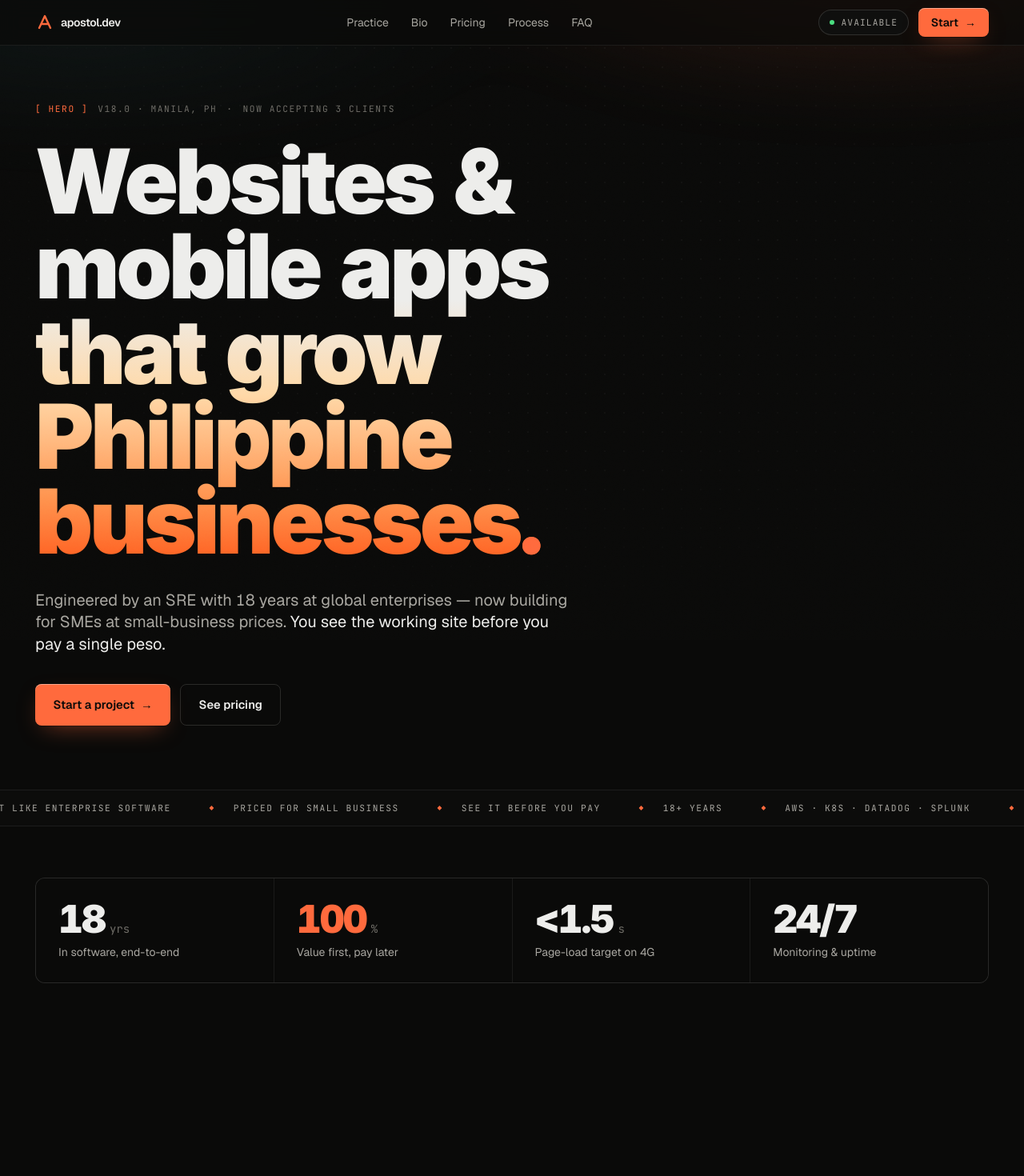
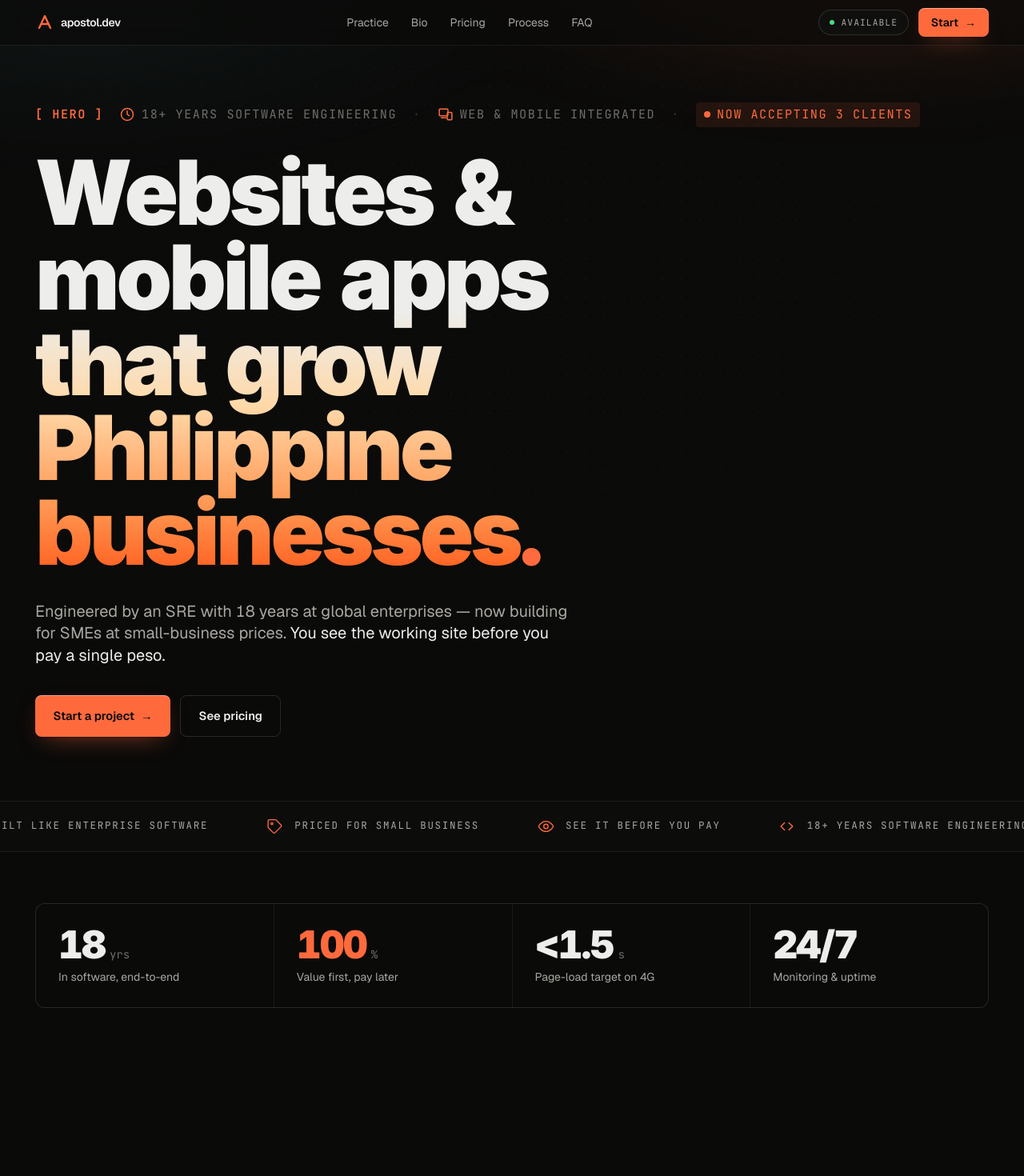
Before and after one commit to jcapostol10/apostol-dev, a Next.js app: page / in a window 1280 px wide. Shown: the top 1470 px of the page at 80% size. Built offline with nearby package versions, Linux system fonts and the light colour scheme.

Commit message:
Refresh hero eyebrow strip with icons and bigger text

```diff
--- a/src/app/page.tsx
+++ b/src/app/page.tsx
@@ -93,6 +93,68 @@ const faqs = [
   { q: "Can I cancel?", a: "Anytime, no questions asked. I'll export your content and help you transition. No lock-in contracts." },
 ];
 
+const iconProps = {
+  width: 22,
+  height: 22,
+  viewBox: "0 0 24 24",
+  fill: "none" as const,
+  stroke: "currentColor",
+  strokeWidth: 1.5,
+  strokeLinecap: "round" as const,
+  strokeLinejoin: "round" as const,
+};
+
+const tickerItems = [
+  {
+    text: "Built like enterprise software",
+    icon: (
+      <svg {...iconProps}>
+        <rect x="3.5" y="4.5" width="17" height="6" rx="1.2" />
+        <rect x="3.5" y="13.5" width="17" height="6" rx="1.2" />
+        <circle cx="7" cy="7.5" r="0.7" fill="currentColor" />
+        <circle cx="7" cy="16.5" r="0.7" fill="currentColor" />
+      </svg>
+    ),
+  },
+  {
+    text: "Priced for small business",
+    icon: (
+      <svg {...iconProps}>
+        <path d="M20.6 12.4 12.4 20.6a1.7 1.7 0 0 1-2.4 0L3.4 14a1.7 1.7 0 0 1-.5-1.2V5a2.1 2.1 0 0 1 2.1-2.1h7.8c.5 0 .9.2 1.2.5l6.6 6.6a1.7 1.7 0 0 1 0 2.4Z" />
+        <circle cx="8.2" cy="8.2" r="1.3" />
+      </svg>
+    ),
+  },
+  {
+    text: "See it before you pay",
+    icon: (
+      <svg {...iconProps}>
+        <path d="M2 12s3.5-7 10-7 10 7 10 7-3.5 7-10 7S2 12 2 12Z" />
+        <circle cx="12" cy="12" r="3" />
+      </svg>
+    ),
+  },
+  {
+    text: "18+ years software engineering",
+    icon: (
+      <svg {...iconProps}>
+        <path d="M9 7 4 12l5 5" />
+        <path d="m15 7 5 5-5 5" />
+      </svg>
+    ),
+  },
+  {
+    text: "Web and mobile integrated",
+    icon: (
+      <svg {...iconProps}>
+        <rect x="2.5" y="4" width="13" height="10" rx="1.2" />
+        <path d="M5.5 17h7" />
+        <rect x="14.5" y="9" width="7" height="11" rx="1.2" />
+      </svg>
+    ),
+  },
+];
+
 const stack = [
   "AWS Solutions Architect",
   "Kubernetes (CKA)",
@@ -145,11 +207,32 @@ export default function HomePage() {
         <div className="absolute inset-0 dot-grid fade-mask opacity-80" aria-hidden />
 
         <div className="relative max-w-[1240px] mx-auto px-6">
-          <div className="eyebrow flex items-center gap-3 mb-7 rise rise-1">
-            <span className="text-accent">[ HERO ]</span>
-            <span>v18.0 · Manila, PH</span>
-            <span className="hidden sm:inline">·</span>
-            <span className="hidden sm:inline">Now accepting 3 clients</span>
+          <div className="eyebrow flex flex-wrap items-center gap-x-5 gap-y-3 mb-7 rise rise-1 !text-[0.95rem] !tracking-[0.1em]">
+            <span className="text-accent font-semibold">[ HERO ]</span>
+            <span className="inline-flex items-center gap-2">
+              <svg viewBox="0 0 24 24" fill="none" stroke="currentColor" strokeWidth="1.8" strokeLinecap="round" strokeLinejoin="round" className="w-5 h-5 text-accent" aria-hidden>
+                <circle cx="12" cy="12" r="9" />
+                <polyline points="12 7 12 12 15 14" />
+              </svg>
+              18+ Years Software Engineering
+            </span>
+            <span className="hidden sm:inline text-text-3/40">·</span>
+            <span className="inline-flex items-center gap-2">
+              <svg viewBox="0 0 24 24" fill="none" stroke="currentColor" strokeWidth="1.8" strokeLinecap="round" strokeLinejoin="round" className="w-5 h-5 text-accent" aria-hidden>
+                <rect x="2.5" y="4" width="13" height="10" rx="1.2" />
+                <path d="M5.5 17h7" />
+                <rect x="14.5" y="9" width="7" height="11" rx="1.2" />
+              </svg>
+              Web &amp; Mobile Integrated
+            </span>
+            <span className="hidden sm:inline text-text-3/40">·</span>
+            <span className="inline-flex items-center gap-2 text-accent bg-accent/10 px-2.5 py-1 rounded">
+              <span className="relative flex w-2 h-2">
+                <span className="absolute inset-0 rounded-full bg-accent animate-ping opacity-60" />
+                <span className="relative inline-flex w-2 h-2 rounded-full bg-accent" />
+              </span>
+              Now accepting 3 clients
+            </span>
           </div>
 
           <div className="grid lg:grid-cols-12 gap-10 lg:gap-12 items-center">
@@ -182,12 +265,12 @@ export default function HomePage() {
 
       {/* MARQUEE */}
       <div className="relative border-y border-rule overflow-hidden bg-surface-1/50">
-        <div className="flex marquee whitespace-nowrap py-3.5">
+        <div className="flex marquee whitespace-nowrap py-5">
           {[...Array(3)].flatMap((_, n) =>
-            ["Built like enterprise software", "Priced for small business", "See it before you pay", "18+ years", "AWS · K8s · Datadog · Splunk", "BGC, Taguig"].map((t, i) => (
-              <span key={`${n}-${i}`} className="eyebrow flex items-center gap-6 px-6 !text-text-2">
-                <Diamond />
-                <span>{t}</span>
+            tickerItems.map((item, i) => (
+              <span key={`${n}-${i}`} className="flex items-center gap-3.5 px-9 font-mono text-[0.78rem] uppercase tracking-[0.14em] text-text-2">
+                <span className="text-accent shrink-0 flex items-center">{item.icon}</span>
+                <span>{item.text}</span>
               </span>
             )),
           )}
```
